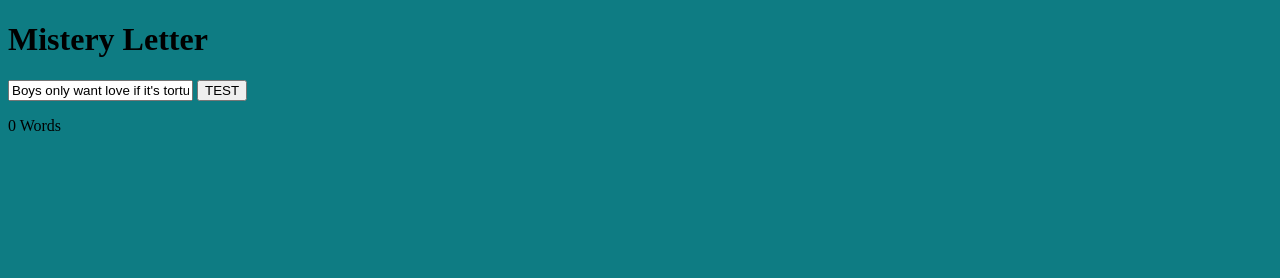
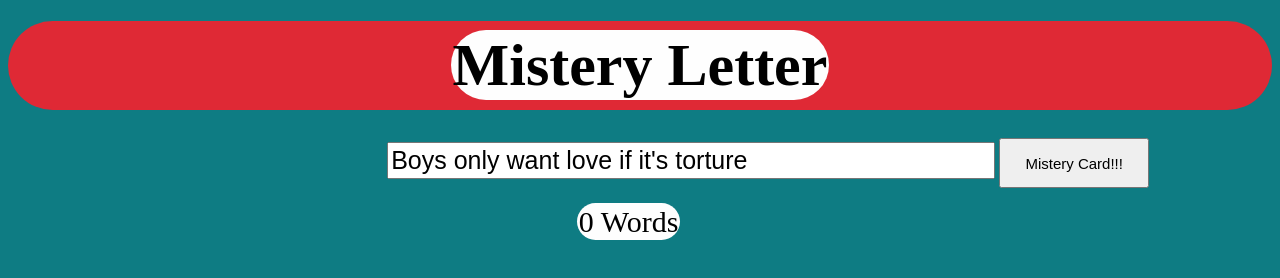
Before and after one commit to tryber/sd-01-week4-5-project-mystery-letter, a plain HTML site: page bolivar/mistery-letter.html in a window 1280 px wide. Drawn offline with Linux system fonts and the light colour scheme.

Commit message:
Finished Work

```diff
--- a/bolivar/mistery-letter.css
+++ b/bolivar/mistery-letter.css
@@ -6,6 +6,43 @@
     height: 100px;
     margin: 5px 5px 5px 5px;
 }
-.main-title{
-
+#main-title {
+    background-color: #DF2935;
+    padding: 10px;
+    border-radius: 50px;
+    text-align: center;
 }
+#main-title span{
+    background-color: #FEFEFE;
+    border-radius: 50px;
+    padding: 2px;
+    font-size: 60px;
+}
+#count-words{
+    background-color: #FEFEFE;
+    border-radius: 50px;
+    padding: 2px;
+    font-size: 30px;
+    margin-bottom: 50px;
+    text-align: center;
+    margin-left: 45%;
+}
+#main-input{
+    font-size: 25px;
+    padding: 2px;
+    margin-left: 30%;
+    margin-top: 10px;
+    margin-bottom: 10px;
+    width: 600px;
+}
+#button{
+    font-size: 15px;
+    display: inline-block;
+    padding: 2px;
+    width: 150px;
+    height: 50px;
+}
+#div{
+    display: flex;
+    justify-content: center;
+}
--- a/bolivar/mistery-letter.html
+++ b/bolivar/mistery-letter.html
@@ -6,14 +6,16 @@
         <link href="mistery-letter.css" rel="stylesheet" type="text/css" media="all">
     </head>
     <body>
-        <h1 id="main-title">Mistery Letter</h1>
+        <h1 id="main-title"> <span>Mistery Letter</span></h1>
         <input id="main-input" maxLength = "50" type="text" >
-        <button type="submit" onclick="tableSize()">TEST</button>
-        <p id="count-words">0 Words</p>
+        <button id="button" type="submit" onclick="tableSize()">Mistery Card!!!</button>
+        <p><span id="count-words">0 Words</span></p>
+        <div id="div">
         <table id="main-table">
             <tbody id="main-table-body">
             </tbody>
         </table>
+        </div>
 
     </body>
     <script src="mistery-letter.js"></script>
--- a/bolivar/mistery-letter.js
+++ b/bolivar/mistery-letter.js
@@ -72,10 +72,10 @@ function countWords(array){
         characters += array[i]
     }
     if (characters.length == 1){
-        document.getElementById("count-words").innerText = characters.length + " word"
+        document.getElementById("count-words").innerHTML = characters.length + " word"
     }
     else{
-        document.getElementById("count-words").innerText = characters.length + " words"
+        document.getElementById("count-words").innerHTML = characters.length + " words"
     }
 }
 
```
